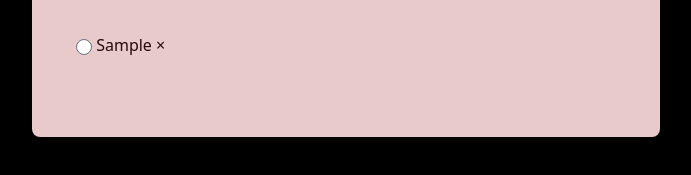
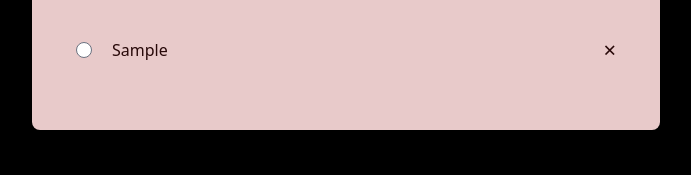
Before and after one commit to aishayusuff/todo-list-app, a plain HTML site: page src/index.html in a window 1280 px wide. Both pictures are taken after typing "Sample" into the empty fields and a click on the button "add". Shown: the part 265-440 px from the top of the page, without its empty margins (294-985 px from the left). Drawn offline with Linux system fonts and the light colour scheme.

Commit message:
fixes the styling bug for X btn

```diff
--- a/src/index.html
+++ b/src/index.html
@@ -8,7 +8,7 @@
         <title>Todo List</title>
     </head>
     <body>
-        <div class="bg-primary-color w-full h-lvh p-3 container">
+        <div class="bg-primary-color w-full h-lvh p-3 mr container">
             <div class="bg-secondary-color text-tert-color max-h-96 w-2/4 mt-28 mb-5 mx-auto pt-10 pb-16 px-8 rounded-lg">
                 <p class="text-2xl font-semibold flex items-center mb-5">To-Do List <img src="./assets/icon.png" class="w-7 ml-7"/></p>
                 <div class="flex items-center justify-between">
@@ -18,7 +18,7 @@
                 <div class="mt-6">
                     <ul class="todo">
                         <li class="select-none px-3 pt-3 pb-4">
-                            <label class="">
+                            <label class="flex ">
                                 <input type="checkbox" class="form-checkbox h-3 w-3 cursor-pointer checked:line-through">
                                 <span class="select-none">Wash hair</span>
                             </label>
@@ -26,7 +26,7 @@
                         <li class="select-none px-3 pt-3 pb-4">
                             <label class="">
                                 <input type="checkbox" class="form-checkbox h-3 w-3 cursor-pointer">
-                                <span class="select-none">Deep-condition hair</span>
+                                <span class="select-none w-10">Deep-condition hair</span>
                             </label>
                         </li>
                         <li class="select-none px-3 pt-3 pb-4">
--- a/src/script.js
+++ b/src/script.js
@@ -15,14 +15,14 @@ const addsTask = function() {
         return;
     } else {
         const html = `
-        <label>
-            <input type="checkbox" class="form-checkbox h-3 w-3 cursor-pointer checked:line-through">
+        <label class="flex items-center">
+            <input type="checkbox" class="form-checkbox h-3 w-3 mr-5 cursor-pointer checked:line-through">
             <span class="select-none">${inputBox.value}</span>
         </label>`
 
         //Creates li element and add class styling
         let li = document.createElement("li");
-        li.classList.add("select-none", "px-3", "pt-3", "pb-4");
+        li.classList.add("select-none", "px-3", "pt-3", "flex", "justify-between", "items-center");
 
         //Set innerHTML of new li element to html
         li.innerHTML = html;
@@ -30,7 +30,8 @@ const addsTask = function() {
         //Creates new span for delete btn and adds after text span
         let span = document.createElement("span");
         span.innerHTML = "\u00d7";
-        li.querySelector("label").appendChild(span);
+        span.classList.add("close-btn","text-tert-color")
+        li.appendChild(span);
 
         todoList.insertAdjacentElement("afterbegin", li);
         inputBox.value = '';
```
Also changed, not shown: src/css/output.css.
